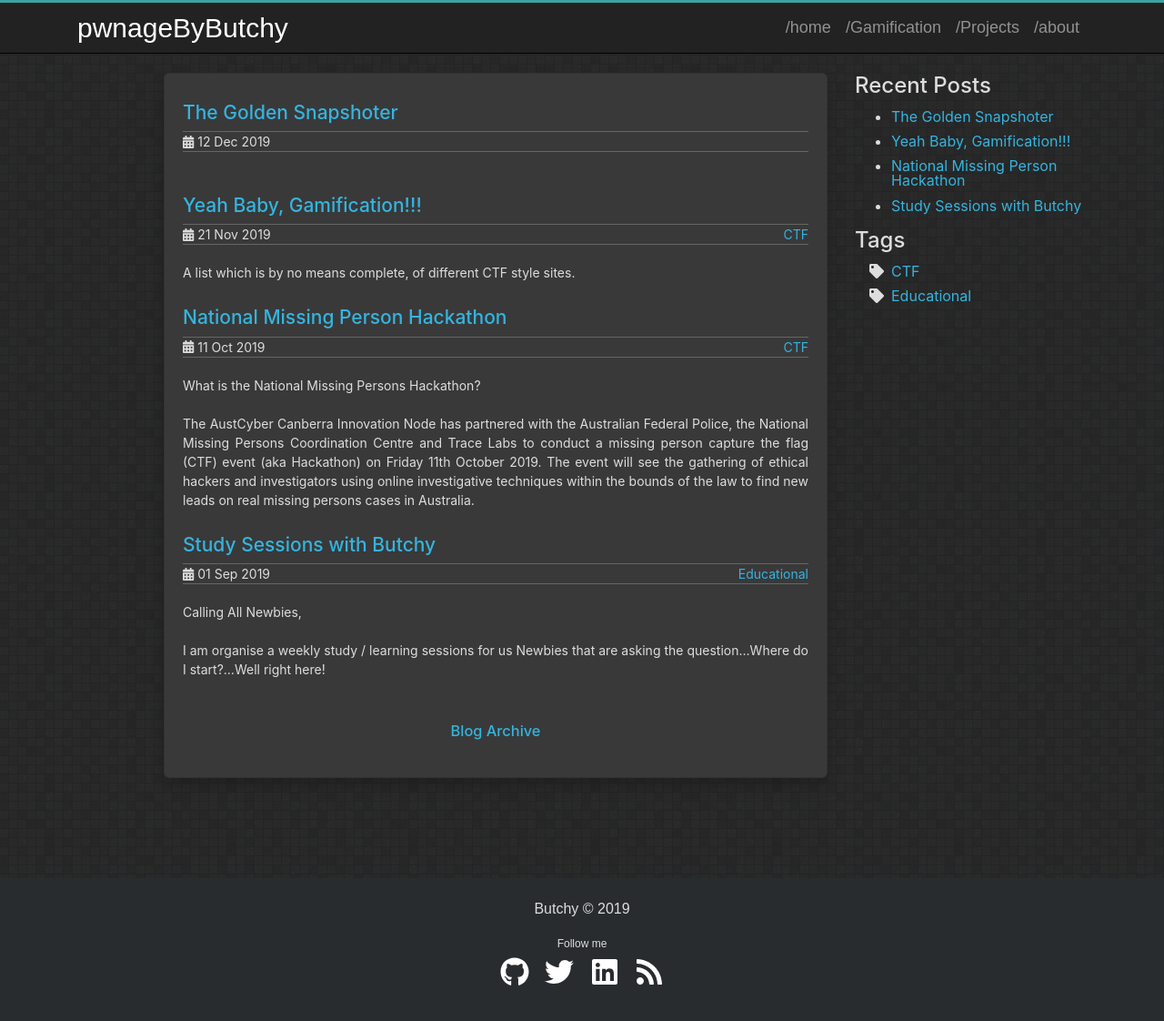
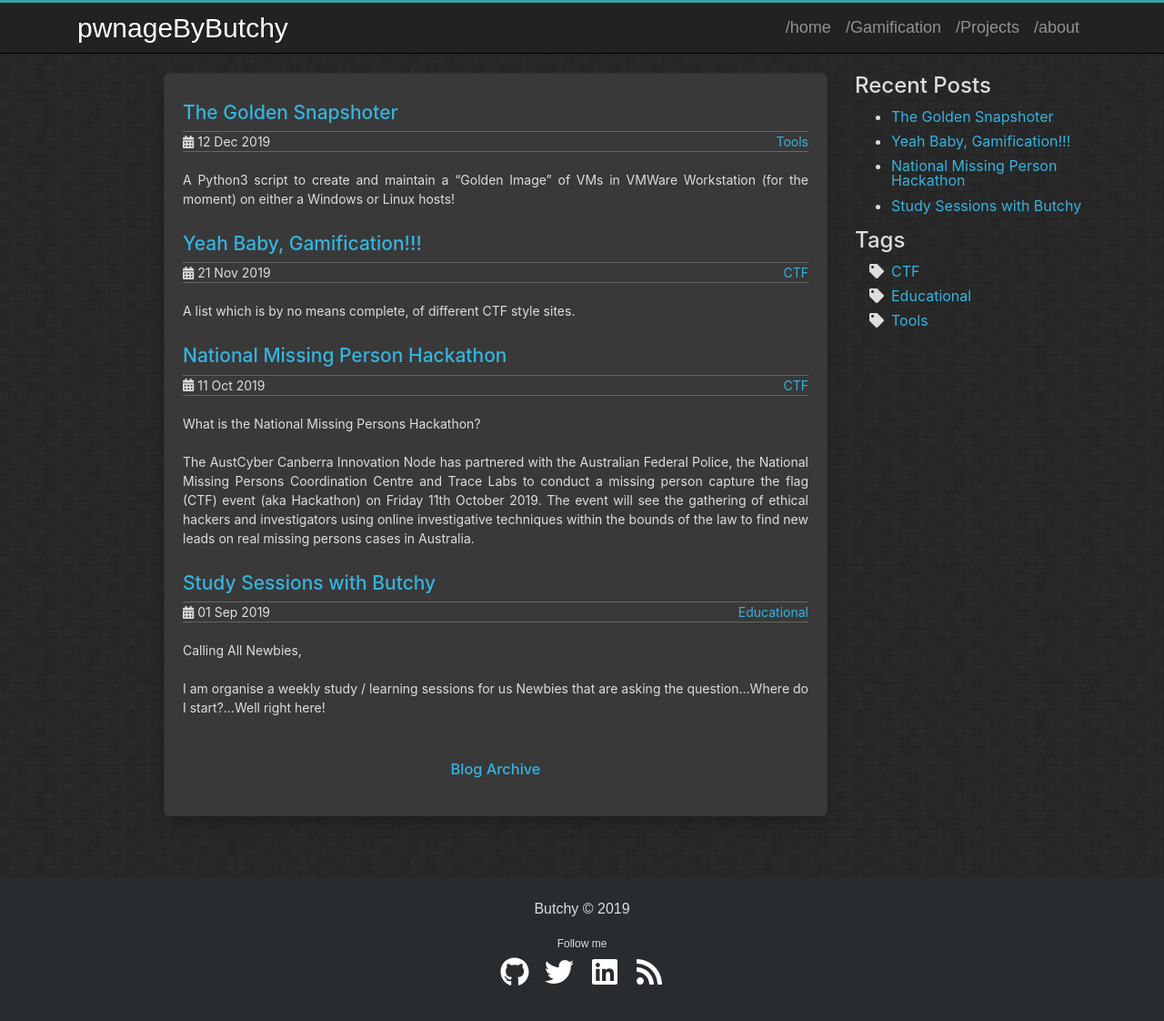
Before and after one commit to pwnageByButchy/pwnageByButchy.github.io, a Jekyll site: the page built from index.html, in a window 1280 px wide and 1147 px high. Shown: the top 1122 px of the window at 91% size. Built offline with Jekyll 4.4.1, drawn with Linux system fonts in a browser that asks for light colours.

Commit message:
Update 2019-12-12-the-golden-snapshoter.md

```diff
--- a/_posts/2019-12-12-the-golden-snapshoter.md
+++ b/_posts/2019-12-12-the-golden-snapshoter.md
@@ -1,4 +1,11 @@
+---
+layout: post
+title: The Golden Snapshoter
+description: A Python3 script to create and maintain a “Golden Image” of VMs in VMWare Workstation (for the moment) on either a Windows or Linux hosts!
+tags:
+ - Tools
 
+---
 A Python3 script to create and maintain a “Golden Image” of VMs in VMWare Workstation (for the moment) on either a Windows or Linux host...
 
 This saves deleting the VM, downloading the VM and then updating it, download all the Git repos, download your git repos (or committing them so you don't loose code) everytime time you mess up a VM or in the case of Pentesters when you start work on a new job start fresh but updated!
```
